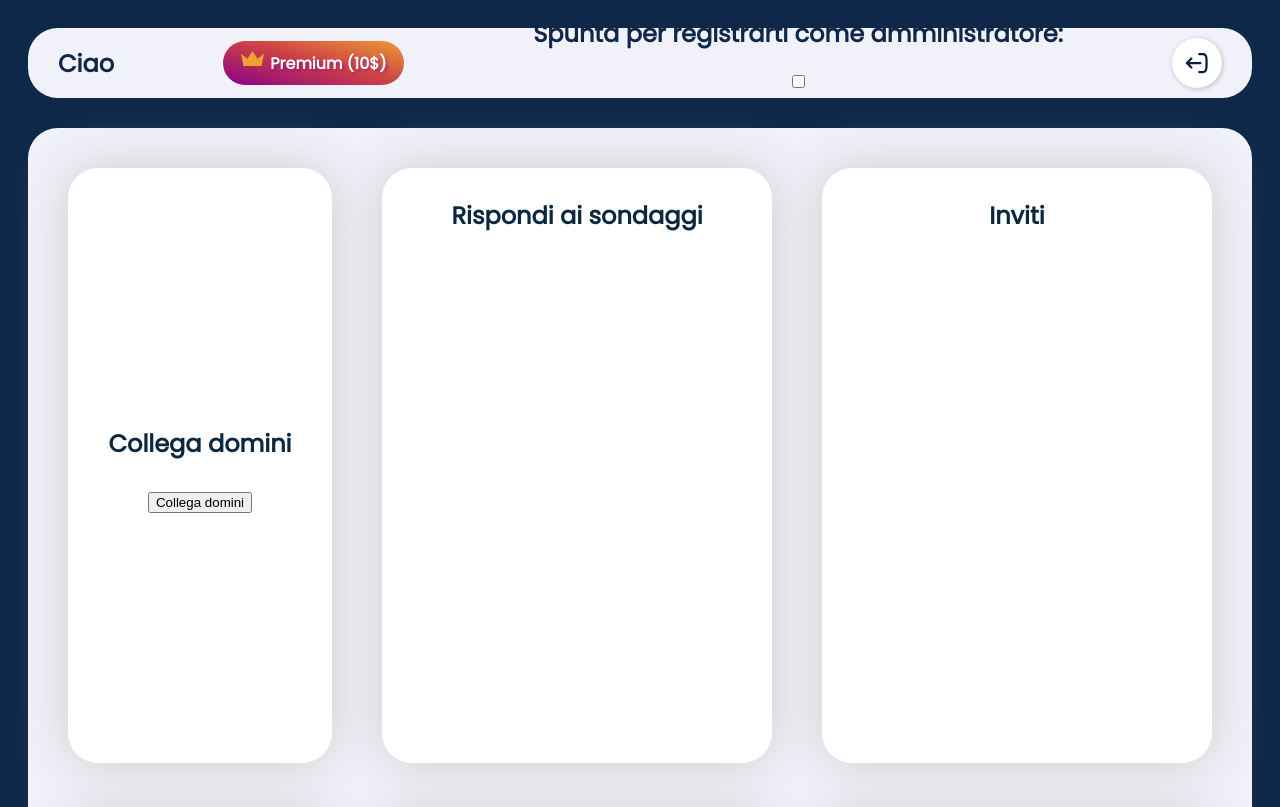
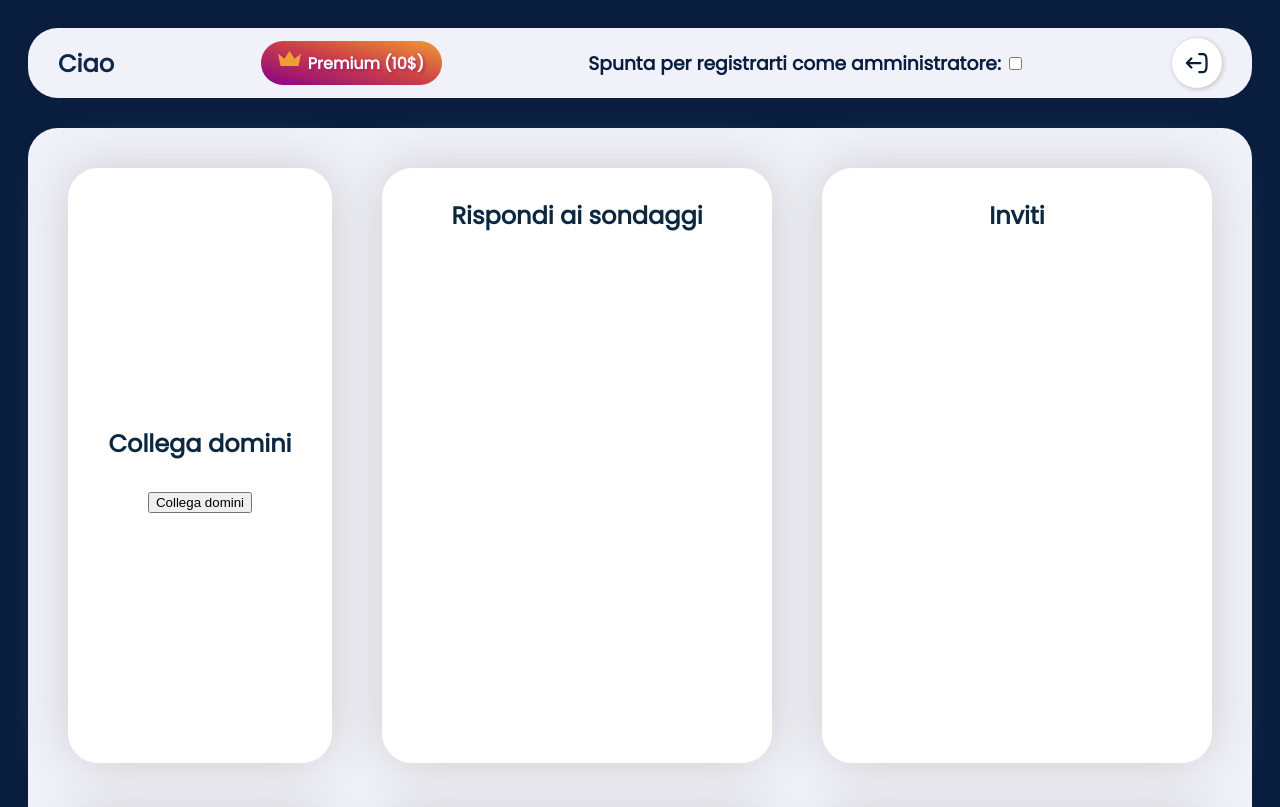
Before and after one commit to SerAn51/AnswerHUB_progettoDB, a PHP site: page /semplice_home.php in a window 1280 px wide. Shown: the top 807 px of the page. Run offline with PHP 8.4, Linux system fonts and the light colour scheme; the visitor is signed in with stand-in values (Sample User, id 1); data that the repository does not hold is empty.

Commit message:
Stile CSS

```diff
--- a/semplice_home.php
+++ b/semplice_home.php
@@ -54,7 +54,7 @@ if ($dati_utente["PAS"] === "AMMINISTRATORE") {
         body {
             text-align: center;
 
-            background-color: #0F2849;
+            background-color: #091d3e;
             font-family: 'Poppins', sans-serif;
             height: 100vh;
             display: grid;
@@ -205,6 +205,10 @@ if ($dati_utente["PAS"] === "AMMINISTRATORE") {
             transition: .5s;
         }
 
+        .inputbox label {
+            color: #091d3e;
+        }
+
         /*Gestione messaggi*/
         .accettato,
         .rifiutato {
@@ -221,6 +225,29 @@ if ($dati_utente["PAS"] === "AMMINISTRATORE") {
 
         .rifiuta {
             background-color: darkred;
+        }
+
+        .diventa_amministratore h3 {
+            display: inline-block;
+            color: #091d3e;
+            margin: 0;
+        }
+
+        .diventa_amministratore form {
+            display: inline-block;
+            color: #091d3e;
+        }
+
+        .diventa_amministratore form input[type="submit"] {
+            border-radius: 30px;
+            background-color: #091d3e;
+            color: #f1f1fa;
+            border-style: none;
+        }
+
+        .diventa_amministratore form input[type="text"] {
+            border-radius: 30px;
+            border-color: #091d3e;
         }
     </style>
 </head>
@@ -240,9 +267,9 @@ if ($dati_utente["PAS"] === "AMMINISTRATORE") {
                 Premium (10$)
             </button>
         </form>
-        <h2>
-            Spunta per registrarti come amministratore:
+        <div class="diventa_amministratore">
             <form action="script_php/diventa_amministratore.php" method="POST">
+                <h3>Spunta per registrarti come amministratore:</h3>
                 <?php
                 if ((isset($_GET['error'])) && ($_GET['error'] == 10)) {
                     echo "Codice errato";
@@ -253,16 +280,14 @@ if ($dati_utente["PAS"] === "AMMINISTRATORE") {
                     <input type="checkbox" name="checkbox_codice_amm" id="checkbox_codice_amm">
                     <!--input box Codice amministratore-->
                     <div name="inputbox_codice_amm" id="inputbox_codice_amm" class="inputbox">
-                        <input type="text" name="codice_amm" id="codice_amm">
-                        <label for="codice_amm">Codice fornito</label>
+                        <input type="text" name="codice_amm" id="codice_amm" placeholder="Codice fornito">
                         <input type="submit" name="diventa_amministratore" id="diventa_ammnistratore"
-                            value="Abbonati per diventare un utente premium">
+                            value="Diventa amministratore">
                     </div>
             </form>
-        </h2>
+        </div>
         <a href="logout.php">
-            <button class="logout_btn"
-                onclick="return confirm('Confermi logout?')">
+            <button class="logout_btn" onclick="return confirm('Confermi logout?')">
                 <p class="paragraph"> Logout </p>
                 <span class="logout_icon-wrapper">
                     <svg class="logout_icon" width="30px" height="30px" viewBox="0 0 24 24" fill="none"
```
